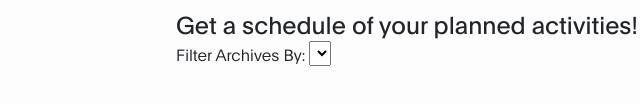
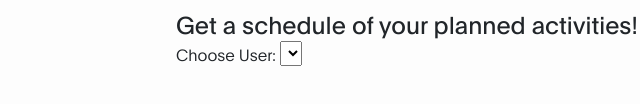
Before and after one commit to austnaa/tcss445-plan-it-frontend, a plain HTML site: page activitySchedule.html in a window 1280 px wide. Shown: the part 470-574 px from the top of the page, 24-664 px from the left. Drawn offline with Linux system fonts and the light colour scheme; no server answers; files whose address does not match are found by name.

Commit message:
cleaned up code

```diff
--- a/activitySchedule.html
+++ b/activitySchedule.html
@@ -59,7 +59,7 @@
     <div style="width:auto; padding-top: 100px; padding-left: 200px; align-content: center; margin:0 auto;">
     <h1 style="font-size: 55px; line-height:2.6em; color: #296B8E; font-weight:bold;">Activity Schedule</h1>
     <h3>Get a schedule of your planned activities!</h3>
-    <div></div><label for="archives">Filter Archives By:</label>
+    <div></div><label for="archives">Choose User:</label>
 
     <select name="activitySchedule" id="activityScheduleDropdown"
         onchange="getScheduleForAParticularUser(document.getElementById('activityScheduleDropdown').options[document.getElementById('activityScheduleDropdown').selectedIndex].value);">
```
Also changed, not shown: activityTasks.html (+1 -1 lines), index.js (+18 -114 lines).
